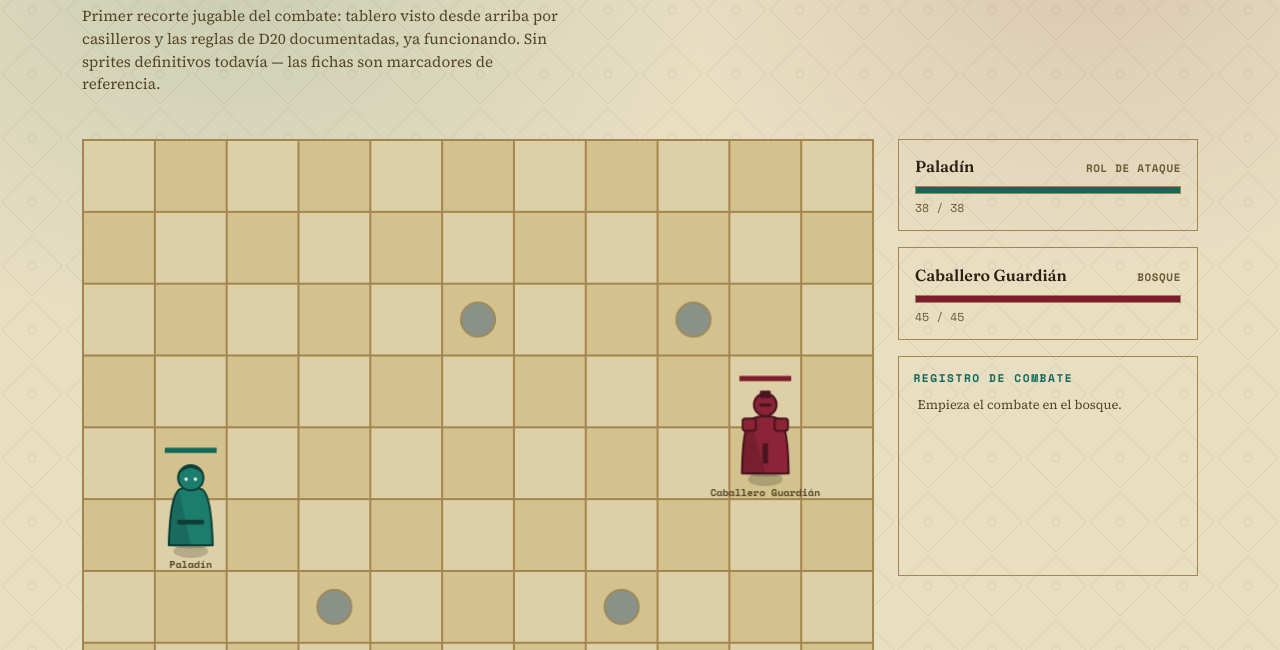
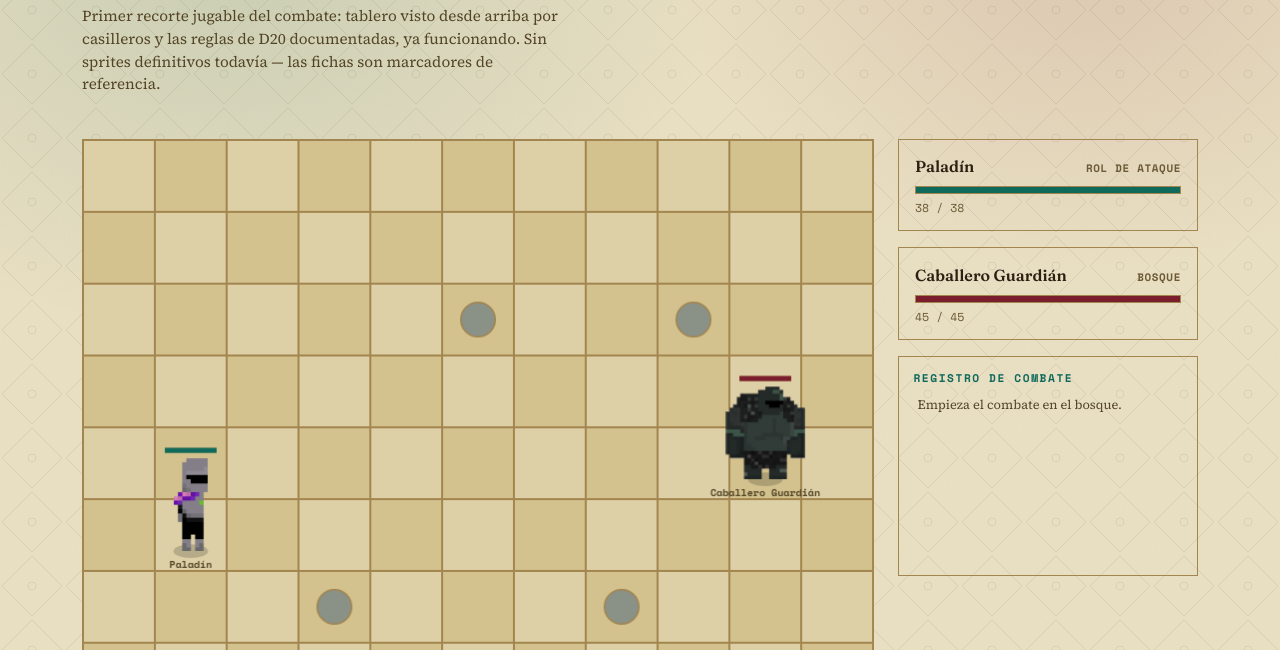
Before and after one commit to AyrtonDeoliveira/teracia-web, a plain HTML site: page mvp/index.html in a window 1280 px wide. Shown: the part 150-800 px from the top of the page. Drawn offline with nearby package versions, Linux system fonts and the light colour scheme.

Commit message:
Usar los sprites reales del Paladin y el Caballero Guardian en el MVP
Recorta el margen transparente de spriteMVP.png y 1787443038295.png
(guardados en sprites varios/) y los usa como sprites del jugador y
el enemigo. El ancho del sprite ahora se calcula con el aspect ratio
real de cada imagen en vez de un valor fijo. Se sacan los placeholders
SVG, ya no hacen falta.

```diff
--- a/mvp/index.html
+++ b/mvp/index.html
@@ -311,11 +311,11 @@
   /* ---------- game state ---------- */
   var player = {
     name:'Paladín', side:'player', c:1, r:5, maxHp:38, hp:38,
-    fuerza:5, destreza:5, dmgDie:6, alive:true, spriteSrc:'sprites/player-placeholder.svg'
+    fuerza:5, destreza:5, dmgDie:6, alive:true, spriteSrc:'sprites/paladin.png'
   };
   var enemy = {
     name:'Caballero Guardián', side:'enemy', c:9, r:4, maxHp:45, hp:45,
-    fuerza:7, destreza:-5, dmgFormula:{count:2, sides:4, flat:2}, alive:true, spriteSrc:'sprites/enemy-placeholder.svg'
+    fuerza:7, destreza:-5, dmgFormula:{count:2, sides:4, flat:2}, alive:true, spriteSrc:'sprites/caballero-guardian.png'
   };
 
   /* ---------- sprites ---------- */
@@ -725,10 +725,13 @@
 
     var visualTop;
     if (unit.spriteImg){
-      var spriteH = TILE*1.3;
-      var spriteW = spriteH * (100/140);
+      var img = unit.spriteImg;
+      var aspect = img.naturalWidth / img.naturalHeight;
+      var spriteH = TILE*1.3, spriteW = spriteH * aspect;
+      var maxW = TILE*1.15;
+      if (spriteW > maxW){ spriteW = maxW; spriteH = spriteW / aspect; }
       visualTop = visualBottom - spriteH;
-      ctx.drawImage(unit.spriteImg, cx-spriteW/2, visualTop, spriteW, spriteH);
+      ctx.drawImage(img, cx-spriteW/2, visualTop, spriteW, spriteH);
     } else {
       visualTop = cy - rad;
       ctx.fillStyle = soft;
```
Also changed, not shown: mvp/sprites/caballero-guardian.png (added), mvp/sprites/enemy-placeholder.svg (deleted), mvp/sprites/paladin.png (added), mvp/sprites/player-placeholder.svg (deleted), sprites varios/spriteMVP.png (added).
